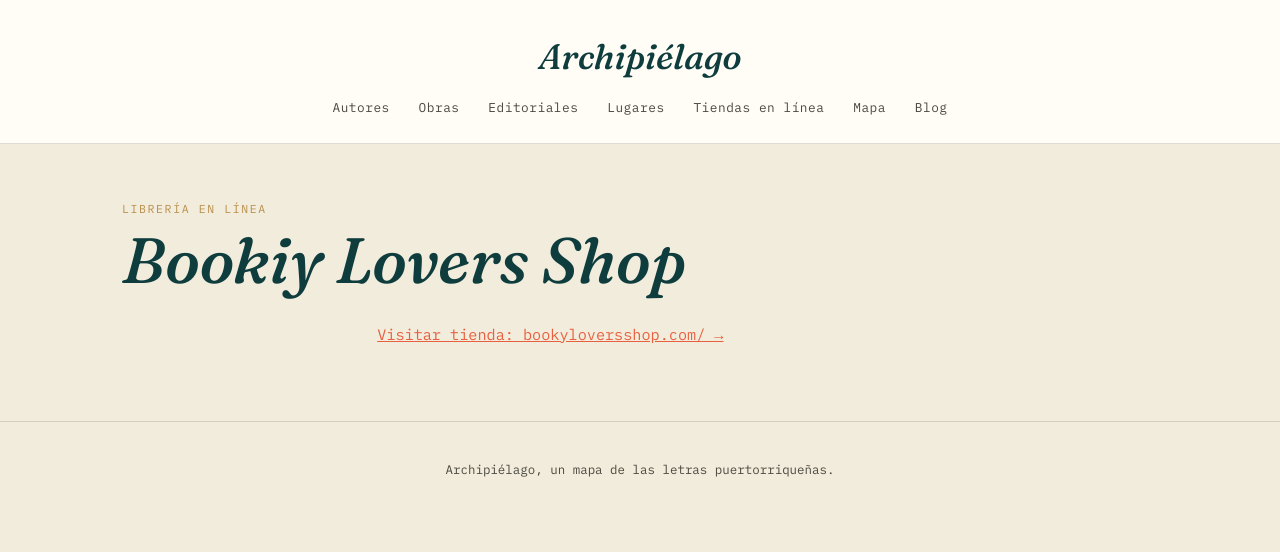
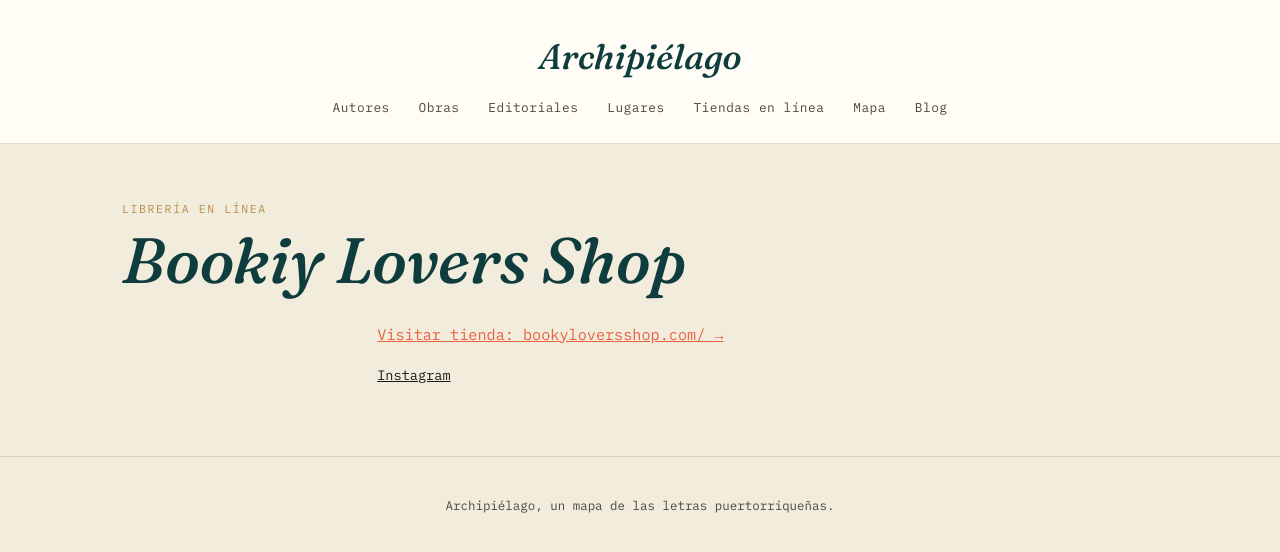
Before and after one commit to rgjanet/archipielago, a Jekyll site: the page built from _tiendas/bookiy-lovers-shop.md, in a window 1280 px wide. Shown: the top 552 px of the page. Built offline with Jekyll 4.4.1, drawn with Linux system fonts in a browser that asks for light colours.

Commit message:
Update Librerías en línea “bookiy-lovers-shop”

```diff
--- a/_tiendas/bookiy-lovers-shop.md
+++ b/_tiendas/bookiy-lovers-shop.md
@@ -4,7 +4,9 @@ photo: ''
 website: https://www.bookyloversshop.com/
 email: ''
 phone: ''
-redes: []
+redes:
+  - label: Instagram
+    url: https://www.instagram.com/bookyloversshop
 shipping: ''
 lugar: ''
 ---
```
